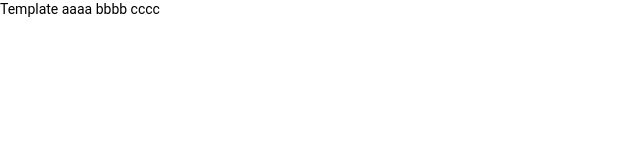
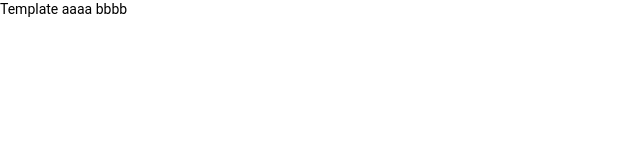
Before and after one commit to paxibay/paxi-enhancer, a React (Create React App) app in the folder apps/editor/: page / in a window 1280 px wide. Shown: the top 160 px of the page, without its empty margins (0-640 px from the left). Built offline with nearby package versions, Linux system fonts and the light colour scheme.

Commit message:
routes started working

```diff
--- a/apps/editor/src/app/Main.tsx
+++ b/apps/editor/src/app/Main.tsx
@@ -4,7 +4,7 @@ import { Routes } from './index';
 const Main: React.FC = () => {
   return (
     <React.Fragment>
-     <Routes />
+      <Routes />
     </React.Fragment>
   );
 };
--- a/apps/editor/src/app/app-containers/Template.tsx
+++ b/apps/editor/src/app/app-containers/Template.tsx
@@ -3,7 +3,7 @@ import React from 'react';
 function Template() {
   return (
     <div>
-     Template aaaa bbbb cccc
+     Template aaaa bbbb
     </div>
   );
 }
--- a/apps/editor/src/app/app-routes/routes.tsx
+++ b/apps/editor/src/app/app-routes/routes.tsx
@@ -2,31 +2,20 @@ import * as React from 'react';
 import { BrowserRouter as Router, Route, Switch } from 'react-router-dom';
 
 import {  Template } from '../index';
-// export { default as Routes } from '../app-containers/Template';
 
+const Routes: React.FC = () => {
+  return (
+    <Router basename="/template">
+      <Switch>
+        <Route path="/" component={Template} />
 
-// const Routes: React.FC = () => {
-//   return (
-//     <Router basename="/template">
-//       <Switch>
-//         <Route exact={true} path="/" component={withTemplatesEntry(TemplateLibrary)} />
-//         <Route exact={true} path="/library" component={withTemplatesEntry(TemplateLibrary)} />
-//         <Route path="/library/:id" component={withTemplateEntry(Template)} />
-//         <Route path="/precedent-list" component={PrecedentList} />
-//         {/* <Route component={NotFound} /> */}
-//       </Switch>
-//     </Router>
-//   );
-// };
-
-// export default Routes;
-
-
-
-function Routes() {
-  return (
-    <Template />
+        {/* <Route exact={true} path="/" component={withTemplatesEntry(TemplateLibrary)} />
+        <Route exact={true} path="/library" component={withTemplatesEntry(TemplateLibrary)} />
+        <Route path="/precedent-list" component={PrecedentList} />
+        <Route component={NotFound} /> */}
+      </Switch>
+    </Router>
   );
-}
+};
 
 export default Routes;
```
